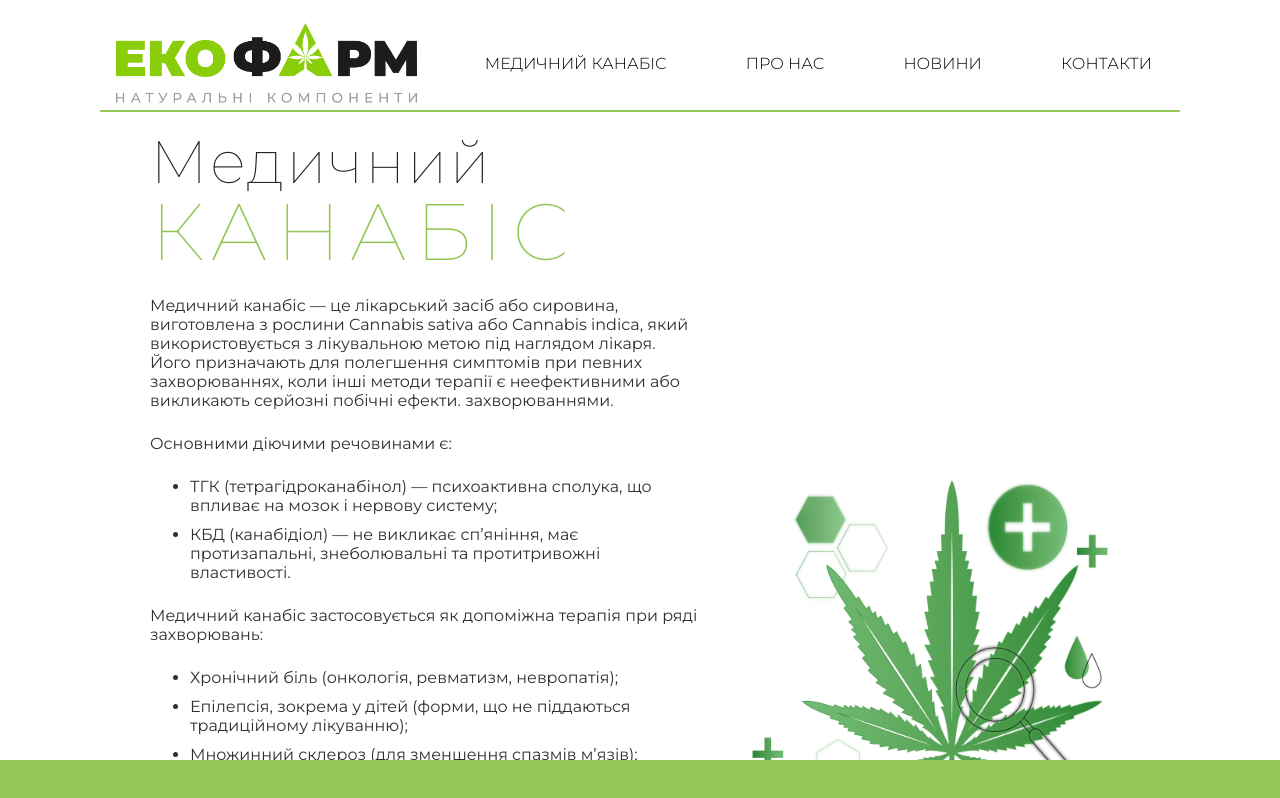
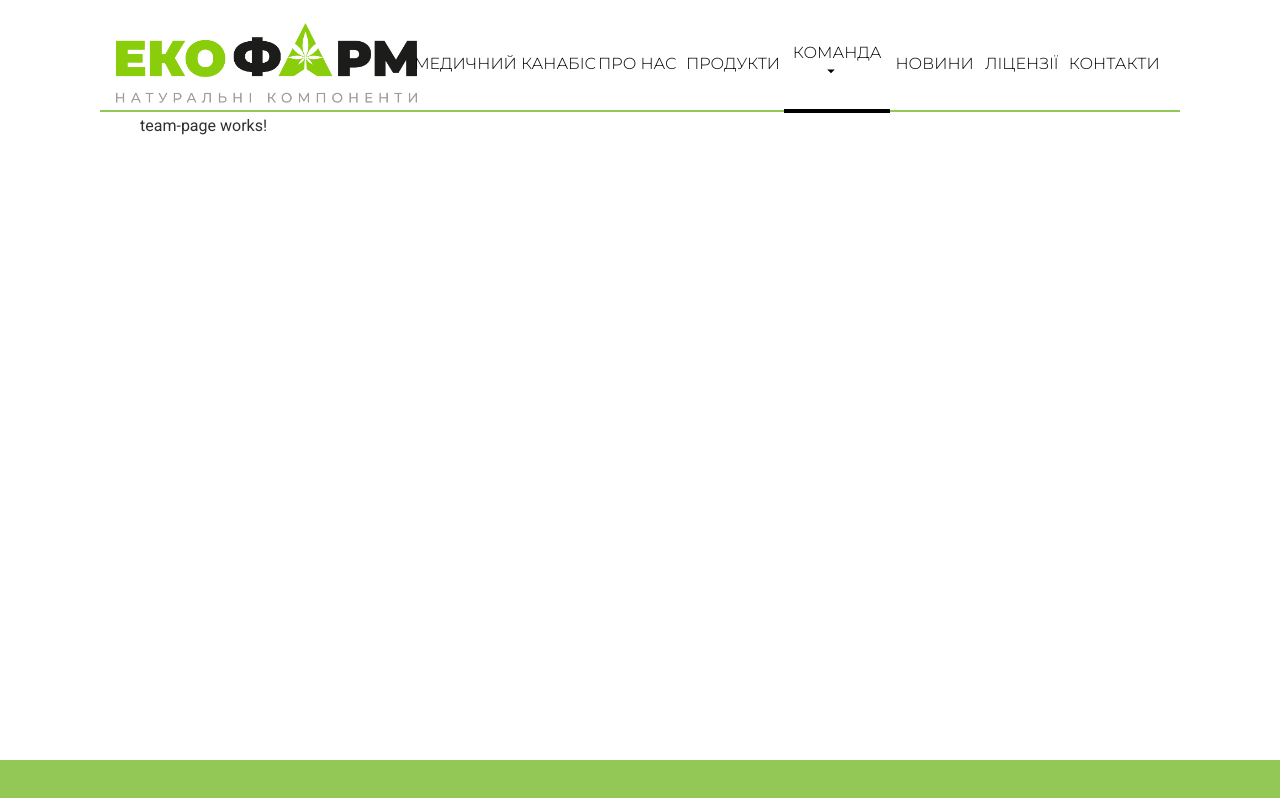
Before and after one commit to lowtab777/ecofarm-website, an Angular app: page /team in a window 1280 px wide. Shown: the top 798 px of the page. Built offline with nearby package versions, Linux system fonts and the light colour scheme.

Commit message:
created 3 additionals tabs

```diff
--- a/src/app/app.routes.ts
+++ b/src/app/app.routes.ts
@@ -3,11 +3,17 @@ import { NewsPageComponent } from './components/news-page/news-page.component';
 import { MainPageComponent } from './components/main-page/main-page.component';
 import { AboutUsComponent } from './components/about-us/about-us.component';
 import { ContactsComponent } from './components/contacts/contacts.component';
+import { TeamPageComponent } from './components/team-page/team-page.component';
+import { LicensesPageComponent } from './components/licenses-page/licenses-page.component';
+import { ProductsPageComponent } from './components/products-page/products-page.component';
 
 export const routes: Routes = [
     {path:'news', component: NewsPageComponent},
     {path:'contacts', component: ContactsComponent},
     {path:'about-us', component: AboutUsComponent},
     {path:'main-page', component: MainPageComponent},
+    {path:'team', component: TeamPageComponent},
+    {path:'licenses', component: LicensesPageComponent},
+    {path:'products', component: ProductsPageComponent},
     {path:'**', component: MainPageComponent},
 ];
--- a/src/app/components/ecofarm-header/ecofarm-header.component.html
+++ b/src/app/components/ecofarm-header/ecofarm-header.component.html
@@ -32,12 +32,42 @@
 
       <a
         mat-button
+        routerLink="/products"
+        routerLinkActive="active-link"
+        #rlaProducts="routerLinkActive"
+        class="header-link"
+        >ПРОДУКТИ
+        <mat-icon *ngIf="rlaProducts.isActive">arrow_drop_down</mat-icon>
+      </a>
+
+      <a
+        mat-button
+        routerLink="/team"
+        routerLinkActive="active-link"
+        #rlaTeam="routerLinkActive"
+        class="header-link"
+        >КОМАНДА
+        <mat-icon *ngIf="rlaTeam.isActive">arrow_drop_down</mat-icon>
+      </a>
+
+      <a
+        mat-button
         routerLink="/news"
         routerLinkActive="active-link"
         #rlaNews="routerLinkActive"
         class="header-link"
         >НОВИНИ
         <mat-icon *ngIf="rlaNews.isActive">arrow_drop_down</mat-icon>
+      </a>
+
+      <a
+        mat-button
+        routerLink="/licenses"
+        routerLinkActive="active-link"
+        #rlaLicenses="routerLinkActive"
+        class="header-link"
+        >ЛІЦЕНЗІЇ
+        <mat-icon *ngIf="rlaLicenses.isActive">arrow_drop_down</mat-icon>
       </a>
 
       <a
--- /dev/null
+++ b/src/app/components/licenses-page/licenses-page.component.html
@@ -0,0 +1 @@
+<p>licenses-page works!</p>
--- /dev/null
+++ b/src/app/components/products-page/products-page.component.html
@@ -0,0 +1 @@
+<p>products-page works!</p>
--- /dev/null
+++ b/src/app/components/team-page/team-page.component.html
@@ -0,0 +1 @@
+<p>team-page works!</p>
```
Also changed, not shown: src/app/components/licenses-page/licenses-page.component.ts (added, +11 -0 lines), src/app/components/products-page/products-page.component.ts (added, +11 -0 lines), src/app/components/team-page/team-page.component.ts (added, +11 -0 lines), src/app/components/licenses-page/licenses-page.component.scss (added), src/app/components/products-page/products-page.component.scss (added), src/app/components/team-page/team-page.component.scss (added).
